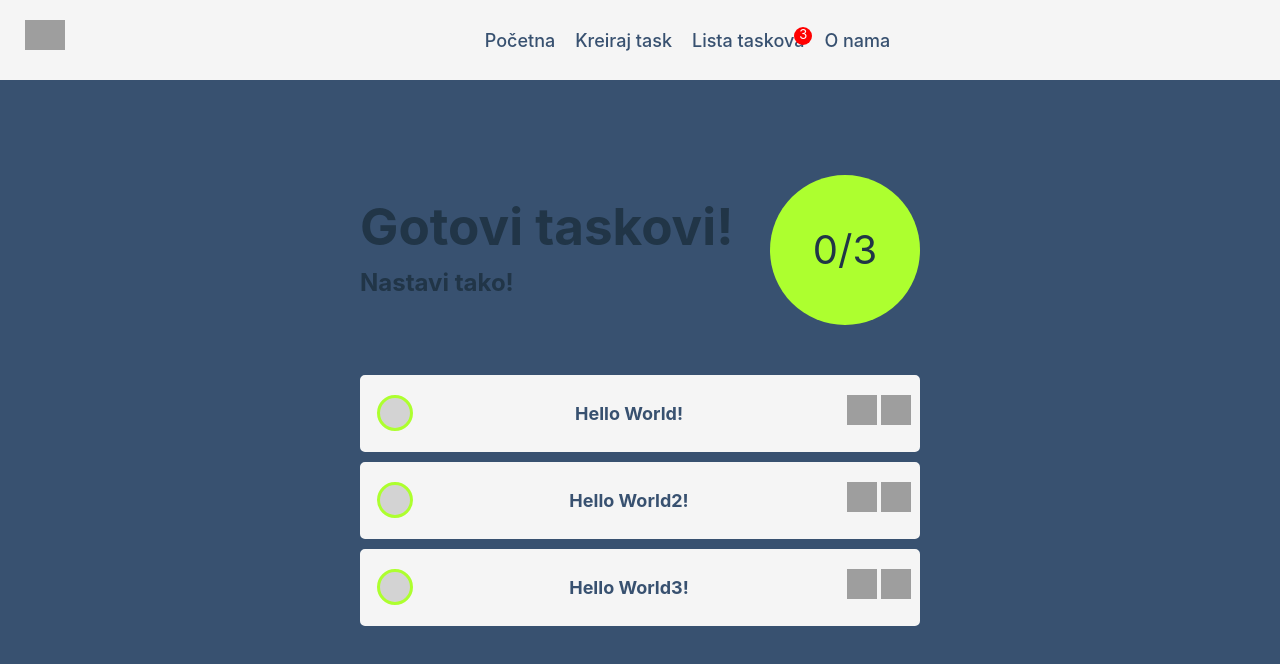
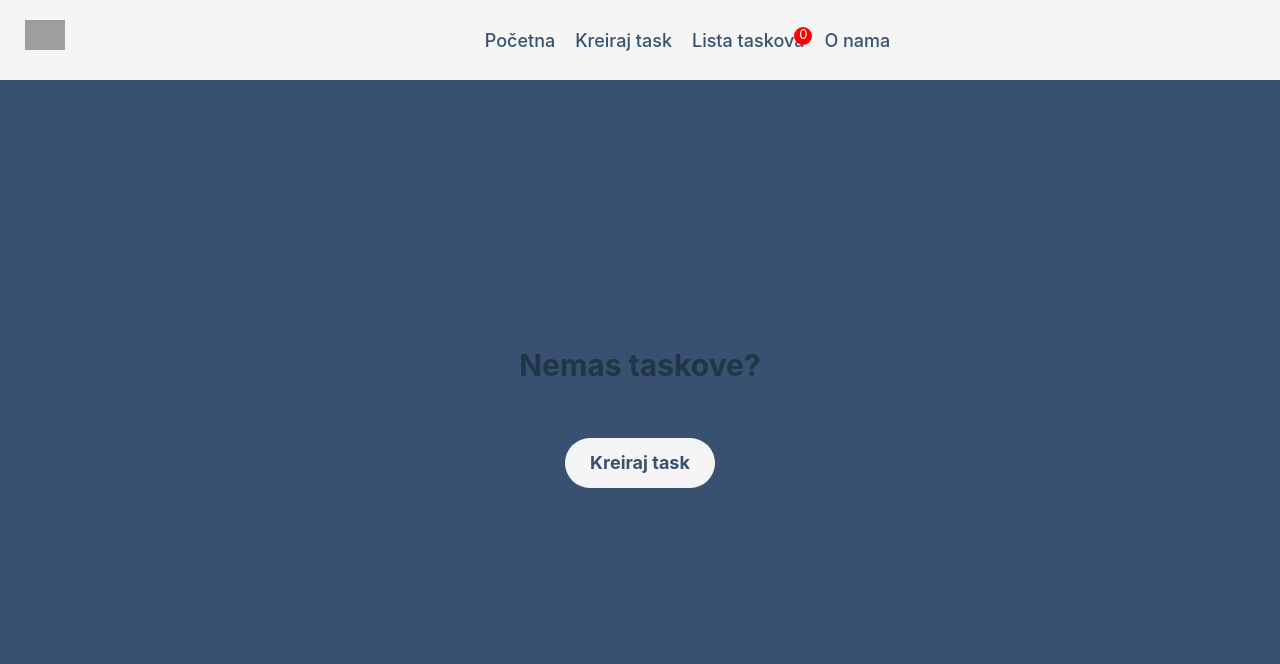
Before and after one commit to anastasijas2101/ToDoLista, a React (Vite) app: page /listaTaskova in a window 1280 px wide. Shown: the top 664 px of the page. Built offline with nearby package versions, Linux system fonts and the light colour scheme; grey boxes are pictures that could not be loaded.

Commit message:
Add dialog box and other features

```diff
--- a/package.json
+++ b/package.json
@@ -13,6 +13,7 @@
     "@emotion/react": "^11.11.4",
     "@emotion/styled": "^11.11.5",
     "@mui/material": "^5.15.17",
+    "primereact": "^10.6.5",
     "react": "^18.2.0",
     "react-dom": "^18.2.0",
     "react-router-dom": "^6.23.0",
--- /dev/null
+++ b/src/components/DialogBox/DialogBox.jsx
@@ -0,0 +1,56 @@
+import { Dialog } from 'primereact/dialog';
+import { useTaskStore } from '../../stores/Tasks.store';
+import { useState } from 'react';
+import './DialogBox.style.css';
+import Button from '../Button/Button';
+
+const DialogBox = () => {
+
+    const { dialog, editTask, setDialog } = useTaskStore();
+    const { isOpen, item } = dialog;
+    const [editedTitle, setEditedTitle] = useState(item.title || '');
+
+    const handleSubmit = (event) => {
+        event.preventDefault();
+        if (item) {
+            editTask(item.id, { title: editedTitle });
+            setEditedTitle('');
+            setDialog(false, null);
+        }
+    }
+
+    return (
+        <Dialog
+            appendTo='self'
+            header='Uredi task'
+            visible={isOpen && item}
+            style={{
+                width: '50vw',
+                backgroundColor: '#9DDE8B',
+                color: '#385170',
+                fontWeight: 'bold',
+                fontSize: '20px',
+                padding: '1rem',
+                borderRadius: '10px',
+            }}
+            onHide={() => setDialog(false, null)}>
+            <div>
+                <form className='dialogForm' onSubmit={handleSubmit}>
+                    <lable htmlFor='task'>
+                        <input
+                            className='dialogInput'
+                            type='text'
+                            name='task'
+                            id='task'
+                            value={editedTitle}
+                            onChange={(e) => setEditedTitle(e.target.value)}
+                        />
+                    </lable>
+                    <Button buttonText='Sačuvaj' />
+                </form>
+            </div>
+        </Dialog>
+    )
+}
+
+export default DialogBox;
--- /dev/null
+++ b/src/components/DialogBox/DialogBox.style.css
@@ -0,0 +1,17 @@
+.dialogForm {
+    padding: 10px;
+    display: flex;
+    flex-direction: column;
+    gap: 10px;
+    justify-content: center;
+    align-items: center;
+}
+
+.dialogInput {
+    width: 500px;
+    background-color: whitesmoke;
+    color: #385170;
+    font-weight: bold;
+    border-radius: 30px;
+    padding: 10px;
+}
--- a/src/features/ListaTaskova/ListaTaskova.jsx
+++ b/src/features/ListaTaskova/ListaTaskova.jsx
@@ -1,12 +1,12 @@
-import { useState } from 'react';
 import { useTaskStore } from '../../stores/Tasks.store'
 import './ListaTaskova.style.css'
 import { useNavigate } from 'react-router-dom';
-import Button from '../../components/Button/Button'
+import Button from '../../components/Button/Button';
+import DialogBox from '../../components/DialogBox/DialogBox';
 
 const ListaTaskova = () => {
 
-    const { tasks, deleteTask, markDone } = useTaskStore();
+    const { tasks, deleteTask, markDone, setDialog, dialog } = useTaskStore();
     const router = useNavigate();
 
     const handleNavigate = () => {
@@ -32,7 +32,7 @@ const ListaTaskova = () => {
                                 <span className={task.isCompleted ? 'onClickSpan' : 'spanTaskBox'} onClick={() => markDone(task.id)} />
                                 <p key={task.id}>{task.title}</p>
                                 <span>
-                                    <img src="https://static.thenounproject.com/png/2545517-200.png" />
+                                    <img onClick={() => setDialog(true, task)} src="https://static.thenounproject.com/png/2545517-200.png" />
                                     <img src="https://static.vecteezy.com/system/resources/previews/010/366/194/original/bin-icon-transparent-bin-clipart-free-png.png" onClick={() => deleteTask(task.id)} />
                                 </span>
                             </div>
@@ -45,6 +45,7 @@ const ListaTaskova = () => {
                     <Button buttonText='Kreiraj task' handleClick={handleNavigate} />
                 </div>
             )}
+            {dialog.isOpen && <DialogBox />}
         </div>
     )
 }
--- a/src/stores/Tasks.store.js
+++ b/src/stores/Tasks.store.js
@@ -1,24 +1,14 @@
 import { create } from "zustand";
 
 export const useTaskStore = create((set) => ({
-    tasks: [
-        {
-            id: 1,
-            title: 'Hello World!',
-            isCompleted: false
-        },
-        {
-            id: 2,
-            title: 'Hello World2!',
-            isCompleted: false
-        },
-        {
-            id: 3,
-            title: 'Hello World3!',
-            isCompleted: false,
-        }
-    ],
+    tasks: [],
+    dialog: {
+        isOpen: false,
+        item: null
+    },
     addNewTask: (taskToAdd) => set((state) => ({ tasks: [...state.tasks, taskToAdd] })),
     deleteTask: (id) => set((state) => ({ tasks: state.tasks.filter((item) => item.id !== id) })),
     markDone: (id) => set((state) => ({ tasks: state.tasks.map((task) => task.id === id ? { ...task, isCompleted: !task.isCompleted } : task) })),
+    editTask: (id, updatedTask) => set((state) => ({ tasks: state.tasks.map((task) => task.id === id ? { ...task, ...updatedTask } : task) })),
+    setDialog: (isOpen, item) => set({ dialog: { isOpen, item } }),
 }))
```
Also changed, not shown: 1 other file (tests, documents, lock files or other folders).
